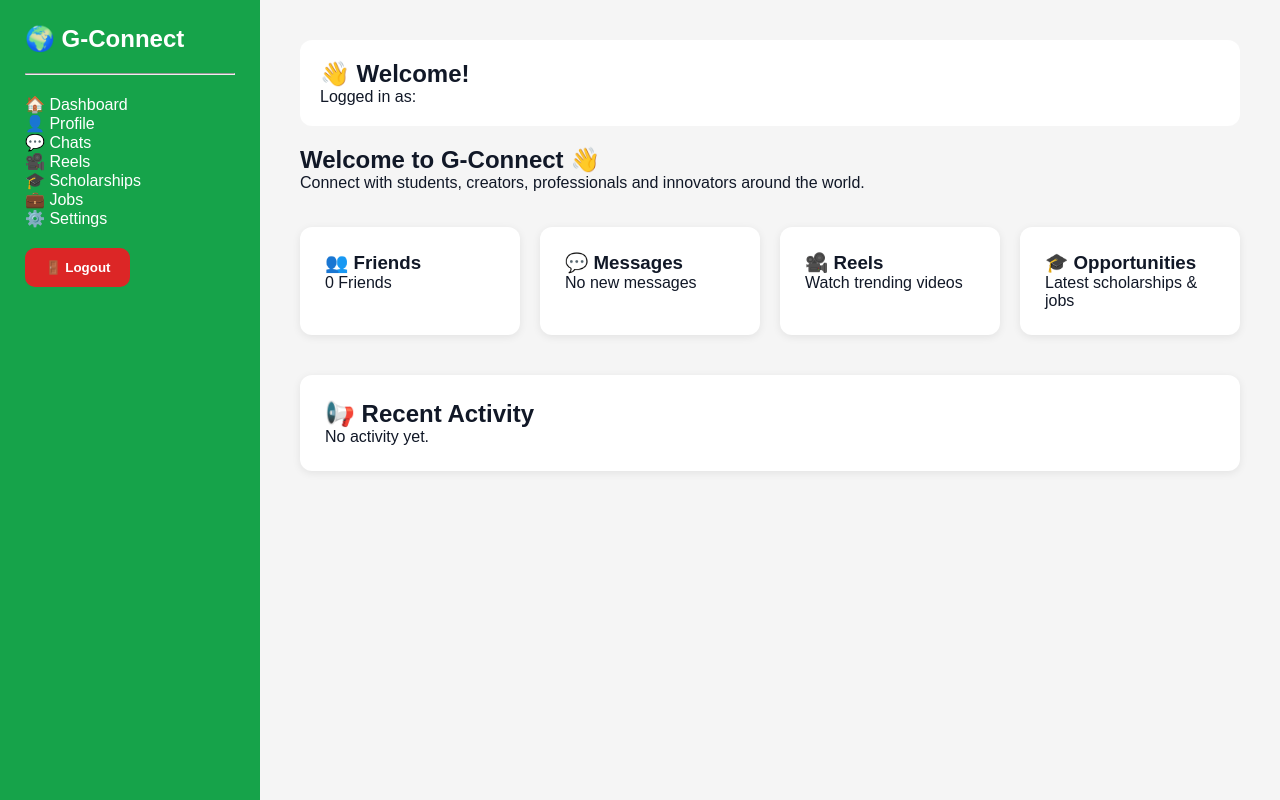
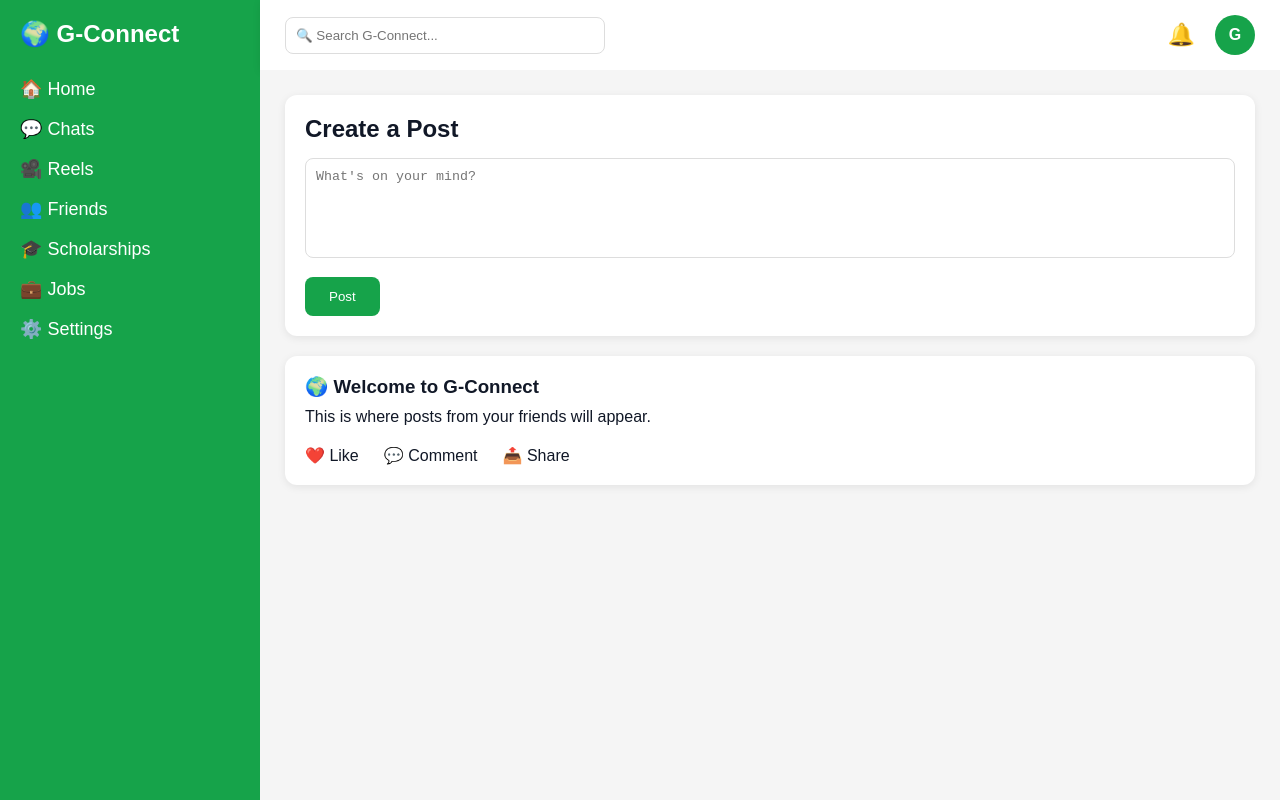
Before and after one commit to MuhammadHarunaGadzama/Gadzama-connect-, a Next.js app: page /dashboard in a window 1280 px wide. Built offline with nearby package versions, Linux system fonts and the light colour scheme; no server answers.

Commit message:
app/dashboard/page.tsx

```diff
--- a/app/dashboard/page.tsx
+++ b/app/dashboard/page.tsx
@@ -1,126 +1,5 @@
-import UserInfo from "./UserInfo";
-import LogoutButton from "./LogoutButton";
+import DashboardLayout from "../../components/dashboard/DashboardLayout";
 
 export default function DashboardPage() {
-  return (
-    <main
-      style={{
-        display: "flex",
-        minHeight: "100vh",
-        background: "#f5f5f5",
-      }}
-    >
-      {/* Sidebar */}
-      <aside
-        style={{
-          width: "260px",
-          background: "#16a34a",
-          color: "white",
-          padding: "25px",
-        }}
-      >
-        <h2>🌍 G-Connect</h2>
-
-        <hr style={{ margin: "20px 0" }} />
-
-        <p>🏠 Dashboard</p>
-        <p>👤 Profile</p>
-        <p>💬 Chats</p>
-        <p>🎥 Reels</p>
-        <p>🎓 Scholarships</p>
-        <p>💼 Jobs</p>
-        <p>⚙️ Settings</p>
-
-        <LogoutButton />
-      </aside>
-
-      {/* Main Content */}
-      <section
-        style={{
-          flex: 1,
-          padding: "40px",
-        }}
-      >
-        <UserInfo />
-
-        <h1>Welcome to G-Connect 👋</h1>
-
-        <p>
-          Connect with students, creators, professionals and innovators around
-          the world.
-        </p>
-
-        <div
-          style={{
-            display: "grid",
-            gridTemplateColumns: "repeat(auto-fit,minmax(220px,1fr))",
-            gap: "20px",
-            marginTop: "35px",
-          }}
-        >
-          <div
-            style={{
-              background: "white",
-              padding: "25px",
-              borderRadius: "12px",
-              boxShadow: "0 2px 8px rgba(0,0,0,0.08)",
-            }}
-          >
-            <h3>👥 Friends</h3>
-            <p>0 Friends</p>
-          </div>
-
-          <div
-            style={{
-              background: "white",
-              padding: "25px",
-              borderRadius: "12px",
-              boxShadow: "0 2px 8px rgba(0,0,0,0.08)",
-            }}
-          >
-            <h3>💬 Messages</h3>
-            <p>No new messages</p>
-          </div>
-
-          <div
-            style={{
-              background: "white",
-              padding: "25px",
-              borderRadius: "12px",
-              boxShadow: "0 2px 8px rgba(0,0,0,0.08)",
-            }}
-          >
-            <h3>🎥 Reels</h3>
-            <p>Watch trending videos</p>
-          </div>
-
-          <div
-            style={{
-              background: "white",
-              padding: "25px",
-              borderRadius: "12px",
-              boxShadow: "0 2px 8px rgba(0,0,0,0.08)",
-            }}
-          >
-            <h3>🎓 Opportunities</h3>
-            <p>Latest scholarships & jobs</p>
-          </div>
-        </div>
-
-        <div
-          style={{
-            marginTop: "40px",
-            background: "white",
-            padding: "25px",
-            borderRadius: "12px",
-            boxShadow: "0 2px 8px rgba(0,0,0,0.08)",
-          }}
-        >
-          <h2>📢 Recent Activity</h2>
-
-          <p>No activity yet.</p>
-        </div>
-      </section>
-    </main>
-  );
+  return <DashboardLayout />;
 }
```
